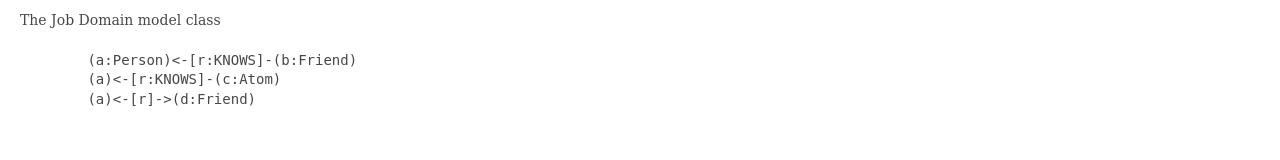
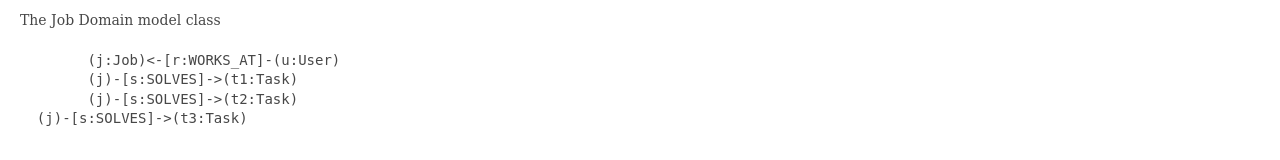
Before and after one commit to Jotschi/javadoc-cypher-doclet, a plain HTML site: page de/jotschi/javadoctest/Job.html in a window 1280 px wide. Shown: the part 282-442 px from the top of the page. Drawn offline with Linux system fonts and the light colour scheme; grey boxes are pictures that could not be loaded; a web font is replaced by a local one.

Commit message:
Site checkin for project javadoc-cypher-doclet

```diff
--- a/de/jotschi/javadoctest/Job.html
+++ b/de/jotschi/javadoctest/Job.html
@@ -2,7 +2,7 @@
 <!-- NewPage -->
 <html lang="en">
 <head>
-<!-- Generated by javadoc (1.8.0_31) on Sat Oct 03 19:26:02 CEST 2015 -->
+<!-- Generated by javadoc (1.8.0_31) on Sat Oct 03 19:30:44 CEST 2015 -->
 <meta http-equiv="Content-Type" content="text/html; charset=UTF-8">
 <title>Job (javadoc-cypher-doclet 0.0.1-SNAPSHOT Test API)</title>
 <meta name="date" content="2015-10-03">
@@ -109,9 +109,10 @@
 
  <pre>
  <code>
- 	(a:Person)&lt;-[r:KNOWS]-(b:Friend)
- 	(a)&lt;-[r:KNOWS]-(c:Atom)
- 	(a)&lt;-[r]-&gt;(d:Friend)
+ 	(j:Job)&lt;-[r:WORKS_AT]-(u:User)
+ 	(j)-[s:SOLVES]-&gt;(t1:Task)
+ 	(j)-[s:SOLVES]-&gt;(t2:Task)
+  (j)-[s:SOLVES]-&gt;(t3:Task)
  </code>
  </pre>
  <p>
```
Also changed, not shown: allclasses-frame.html (+1 -1 lines), allclasses-noframe.html (+1 -1 lines), constant-values.html (+1 -1 lines), de/jotschi/javadoctest/DocletTest.html (+1 -1 lines), de/jotschi/javadoctest/User.html (+3 -4 lines), de/jotschi/javadoctest/class-use/DocletTest.html (+1 -1 lines), de/jotschi/javadoctest/class-use/Job.html (+1 -1 lines), de/jotschi/javadoctest/class-use/User.html (+1 -1 lines), de/jotschi/javadoctest/package-frame.html (+1 -1 lines), de/jotschi/javadoctest/package-summary.html (+1 -1 lines), de/jotschi/javadoctest/package-tree.html (+1 -1 lines), de/jotschi/javadoctest/package-use.html (+1 -1 lines), deprecated-list.html (+1 -1 lines), help-doc.html (+1 -1 lines), 5 more files.
